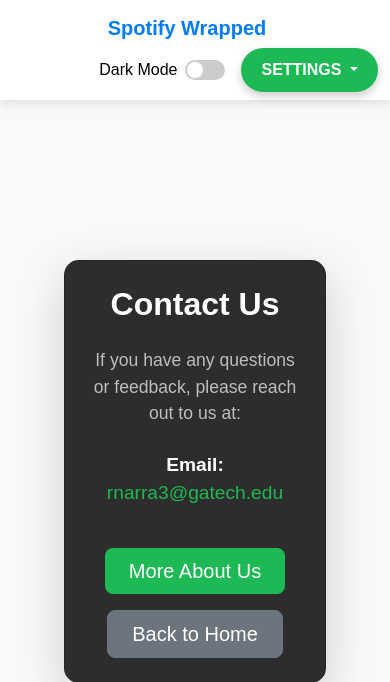
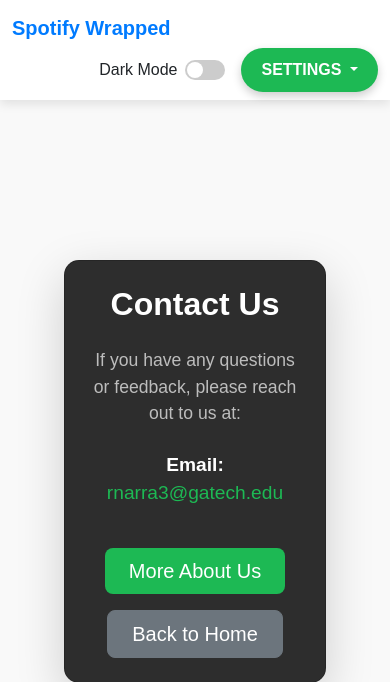
Before and after one commit to meghajt/SpotifyWrappedProject, a Django app: page /contact-us/ in a window 390 px wide. Shown: the top 682 px of the page. Run offline with Django 5.2, Linux system fonts and the light colour scheme; the visitor is signed in with stand-in values (Sample User, id 1).

Commit message:
Revert "Mobile dark mode"
This reverts commit 261bc35418f8d742e846cadfe80be269ca39cf0f.

```diff
--- a/templates/base.html
+++ b/templates/base.html
@@ -27,7 +27,6 @@
             font-weight: bold;
             color: #007bff;
             transition: color 0.3s;
-            text-align: center; /* Add this to ensure it's centered on large screens */
         }
 
         nav .navbar-brand.dark-mode {
@@ -102,21 +101,6 @@
         @media (max-width: 768px) {
             .navbar-toggler {
                 display: none;
-            }
-
-            /* Center the brand on small screens */
-            .navbar-nav {
-                width: 100%;
-                justify-content: center;
-            }
-
-            .navbar-brand {
-                text-align: center;
-                flex-grow: 1;
-            }
-
-            .ms-auto {
-                margin-left: 0;
             }
         }
 
@@ -220,14 +204,11 @@
         /**
          * Loads the dark mode state from localStorage and applies it if enabled.
          * Checks if dark mode was previously enabled by the user and applies the necessary styles.
-         * If no state is saved, light mode is assumed by default.
          */
         const loadDarkModeState = () => {
             const darkModeEnabled = localStorage.getItem('darkMode') === 'true';
             if (darkModeEnabled) {
                 enableDarkMode();
-            } else {
-                disableDarkMode();  // Ensure light mode is set if no saved state exists
             }
         };
 
@@ -283,5 +264,6 @@
         // Initialize dark mode state on page load
         loadDarkModeState();
     </script>
+
 </body>
 </html>
```
